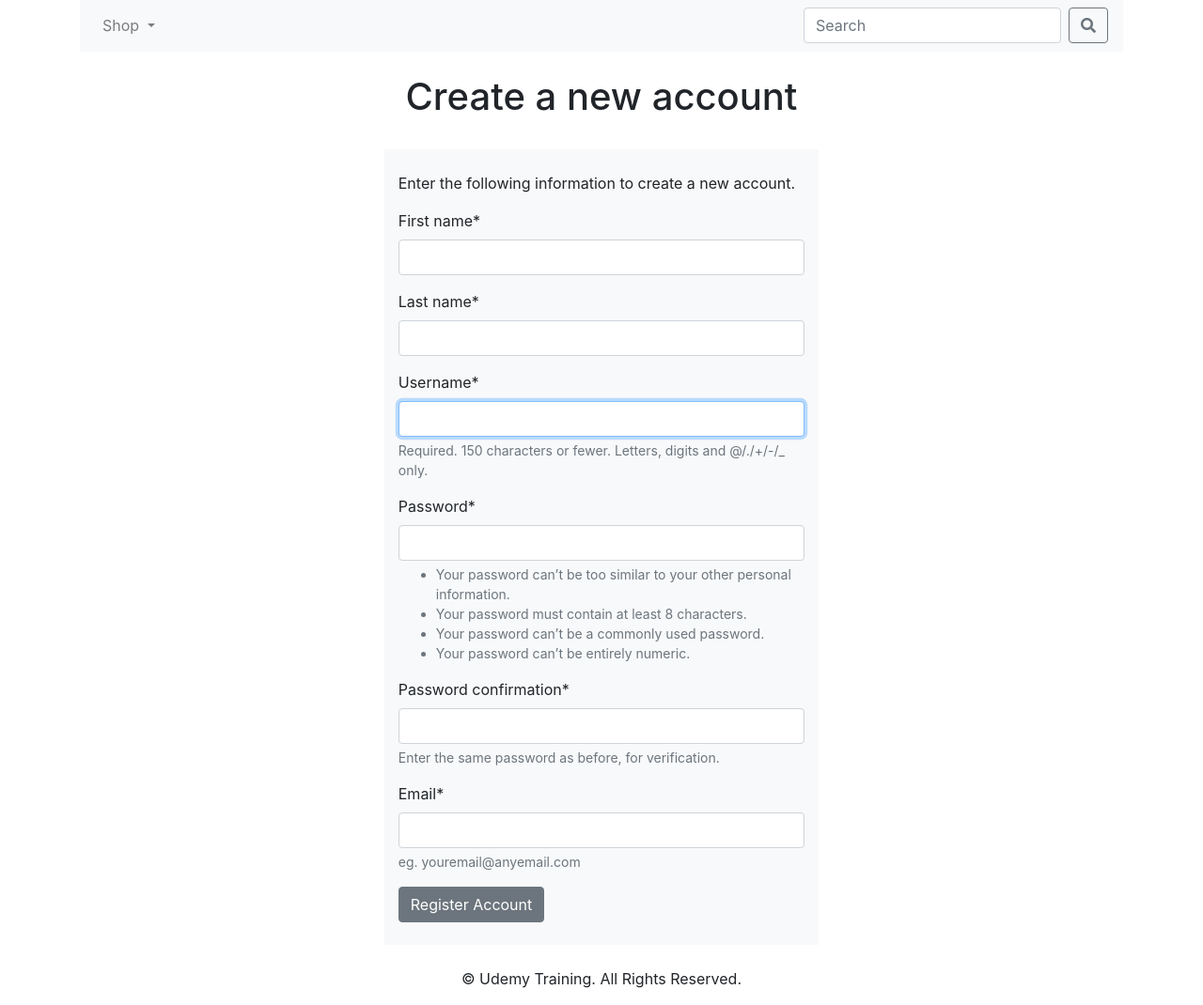
After one commit to radlad7/PyShop, a Django app: page /account/create/ in a window 1280 px wide. The commit adds this page. Shown: the part 365-1435 px from the top of the page at 94% size. Run offline with Django 3.2, Linux system fonts and the light colour scheme; data comes from the database, SQL or seed files in the repository; both versions use the stored data as it was after the commit; parts of the project's set-up code (start-up, migrations or seed data) failed here and were passed over; some libraries are stand-ins or nearby versions.

Commit message:
Added User Auth - sign up/in/out with top-navbar to persist across urls.

```diff
--- a/perfectcushion/settings.py
+++ b/perfectcushion/settings.py
@@ -42,6 +42,7 @@ INSTALLED_APPS = [
     'cart',
     'stripe',
     'order',
+    'crispy_forms',
 ]
 
 MIDDLEWARE = [
@@ -137,3 +138,5 @@ MEDIA_ROOT = os.path.join(BASE_DIR, 'static', 'media')
 ### Stripe Settings ###
 STRIPE_PUBLISHABLE_KEY = 'pk_test_YQJx62drgSjZY7yUIVTO5eDR00LrpLbhWg'
 STRIPE_SECRET_KEY = 'sk_test_442i17mb1jL4OMbG3JDHYIzj00caUlz9FV'
+
+CRISPY_TEMPLATE_PACK = 'bootstrap4'
--- a/perfectcushion/urls.py
+++ b/perfectcushion/urls.py
@@ -25,7 +25,10 @@ urlpatterns = [
     path('shop/', include('shop.urls')),
     path('search/', include('search_app.urls')),
     path('cart/', include('cart.urls')),
-    path('order/', include('order.urls'))
+    path('order/', include('order.urls')),
+    path('account/create/', views.signUpView, name='signup'),
+    path('account/login/', views.signinView, name='signin'),
+    path('account/logout/', views.signoutView, name='signout'),
 ]
 
 if settings.DEBUG:
--- /dev/null
+++ b/shop/forms.py
@@ -0,0 +1,12 @@
+from django import forms
+from django.contrib.auth.forms import UserCreationForm
+from django.contrib.auth.models import User
+
+class SignUpForm(UserCreationForm):
+	first_name = forms.CharField(max_length=100, required=True)
+	last_name = forms.CharField(max_length=100, required=True)
+	email = forms.EmailField(max_length=254, help_text='eg. youremail@anyemail.com')
+
+	class Meta:
+		model = User
+		fields = ('first_name', 'last_name', 'username', 'password1', 'password2')
--- /dev/null
+++ b/shop/templates/accounts/signup.html
@@ -0,0 +1,52 @@
+{% extends "base.html" %}
+
+{% load staticfiles %}
+{% load crispy_forms_tags %}
+
+{% block metadescription %}
+	Sign up to get a new account with us. The perfect cushion store has a variety of stunning and comfy cushions.
+{% endblock %}
+
+{% block title %}
+	Create a New Account = Perfect Cushion Store
+{% endblock %}
+
+{% block content %}
+	<div>
+		{% if not form.is_valid %}
+			<div class="mx-auto">
+				<br>
+				<h1 class="my_title text-center">Create a new account</h1>
+				<br>
+				<div class="col-9 col-sm-9 col-md-6 col-lg-5 mx-auto bg-light">
+					<br>
+					<p>Enter the following information to create a new account.</p>
+					<form method="post">
+						{% csrf_token %}
+						<p>{{ form | crispy }}</p>
+						<button type="submit" class="btn btn-secondary">Register Account</button>
+					</form>
+					<br>
+				</div>
+			</div>
+		{% else %}
+			<div class="mx-auto">
+				<br>
+				<h1 class="my_title text-center">Your account has been successfully created</h1>
+				<br>
+				<div>
+					<p>
+						Dear Customer,
+						<br>
+						<br>
+						Your account has been created and it is ready to use.
+						<br>
+						<a href="{% url 'shop:allProdCat' %}">Continue shopping</a> and enjoy the variety of cushions that we have at the perfect cushion store.
+					</p>
+				</div>
+			</div>
+
+		{% endif %}
+	</div>
+	<br>
+{% endblock %}
--- a/shop/templates/base.html
+++ b/shop/templates/base.html
@@ -18,6 +18,10 @@
 </head>
 <body>
 	<div class="container">
+		<div class="container-fluid bg-light navbar-fixed-top my_top_navbar_div">
+			{% include 'top-navbar.html' %}
+		</div>
+
 		{% include 'header.html' %}
 		{% include 'navbar.html' %}
 		{% block content %}
--- /dev/null
+++ b/shop/templates/top-navbar.html
@@ -0,0 +1,21 @@
+<div class="container">
+	<div class="my_custom_menu">
+		<ul>
+			{% if request.user.is_authenticated and request.user.first_name %}
+			<li>
+				Welcome, {{ request.user.first_name }} <i class="fas fa-user-circle"></i>
+			</li>
+			<li>
+				<a href="{% url 'signout' %}">Sign Out <i class="fas fa-sign-out-alt"></i></a>
+			</li>
+			{% else %}
+			<li>
+				<a href="{% url 'signup' %}">Sign Up <i class="fas fa-user-plus"></i></a>
+			</li>
+			<li>
+				<a href="{% url 'signin' %}">Sign In <i class="fas fa-sign-in-alt"></i></a>
+			</li>
+			{% endif %}
+		</ul>
+	</div>
+</div>
--- a/shop/views.py
+++ b/shop/views.py
@@ -1,7 +1,13 @@
-from django.shortcuts import render, get_object_or_404
+from django.shortcuts import render, get_object_or_404, redirect
 from django.http import HttpResponse
 from .models import Category, Product
 from django.core.paginator import Paginator, EmptyPage, InvalidPage
+from django.contrib.auth.models import Group, User
+from .forms import SignUpForm
+
+from django.contrib.auth.forms import AuthenticationForm
+from django.contrib.auth import login, authenticate, logout
+
 
 # Create your views here.
 def index(request):
@@ -36,3 +42,36 @@ def ProdCatDetail(request,c_slug,product_slug):
 	except Exception as e:
 		raise e
 	return render(request,'shop/product.html', {'product':product})
+
+def signUpView(request):
+	if request.method == 'POST':
+		form = SignUpForm(request.POST)
+		if form.is_valid():
+			form.save()
+			username = form.cleaned_data.get('username')
+			signup_user = User.objects.get(username=username)
+			customer_group = Group.objects.get(name='Customer')
+			customer_group.user_set.add(signup_user)
+	else:
+		form = SignUpForm()
+	return render(request, 'accounts/signup.html', {'form':form})
+
+def signinView(request):
+	if request.method == "POST":
+		form = AuthenticationForm(data = request.POST)
+		if form.is_valid():
+			username = request.POST['username']
+			password = request.POST['password']
+			user = authenticate(username=username, password=password)
+			if user is not None:
+				login(request, user)
+				return redirect('shop:allProdCat')
+			else:
+				return redirect('signup')
+	else:
+		form = AuthenticationForm()
+	return render(request, 'accounts/signin.html', {'form':form})
+
+def signoutView(request):
+	logout(request)
+	return redirect('signin')
```
Also changed, not shown: shop/templates/accounts/signin.html (added, +43 -0 lines), db.sqlite3.
